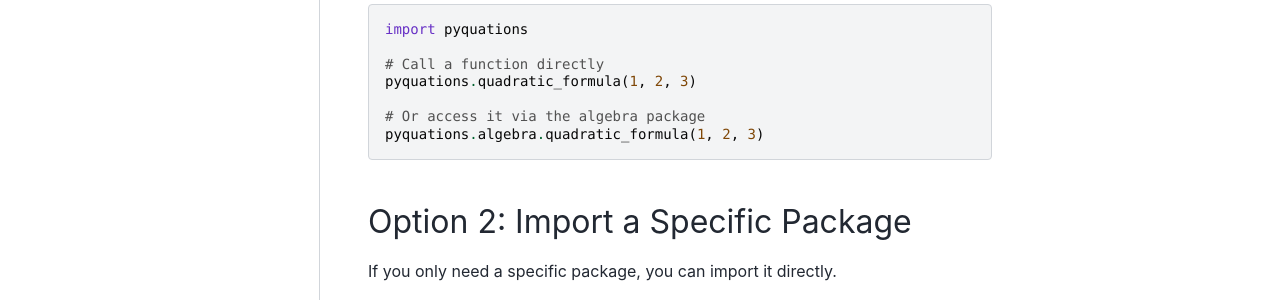
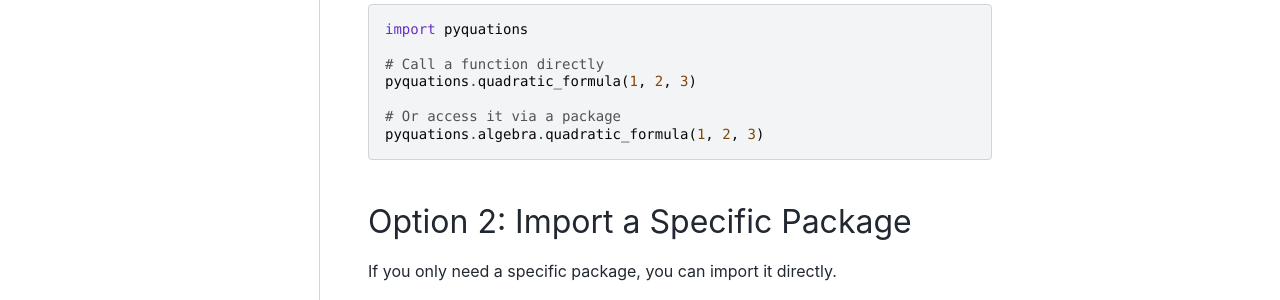
Before and after one commit to mitchell-gottlieb/pyquations, a Sphinx documentation site: the page built from docs/user_guide/import.rst, in a window 1280 px wide and 1218 px high. Shown: the part 401-701 px from the top of the window. Built offline with Sphinx 7.4.7 and the PyData theme 0.15.4, drawn with Linux system fonts in a browser that asks for light colours; pages that are not in the unit, such as notebooks, are missing from menus.

Commit message:
User guide comment update

```diff
--- a/docs/user_guide/import.rst
+++ b/docs/user_guide/import.rst
@@ -15,7 +15,7 @@ Import the entire package to access all equations.
    # Call a function directly
    pyquations.quadratic_formula(1, 2, 3)
 
-   # Or access it via the algebra package
+   # Or access it via a package
    pyquations.algebra.quadratic_formula(1, 2, 3)
 
 Option 2: Import a Specific Package
```
